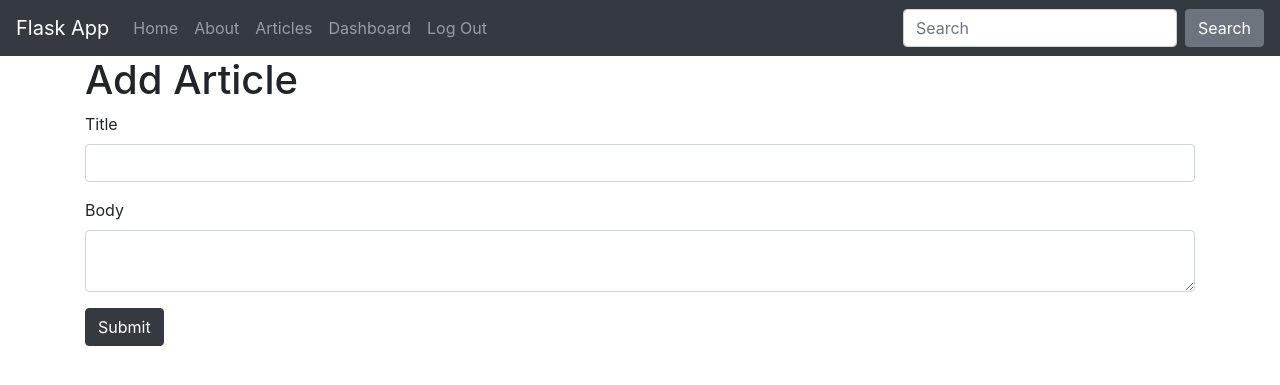
After one commit to KristinaFrants/Python-Flask-App, a Flask app: page /add_article in a window 1280 px wide. The commit adds this page. Shown: the top 385 px of the page. Run offline with Flask 2, Linux system fonts and the light colour scheme; the visitor is signed in with stand-in values (Sample User, id 1); some libraries are stand-ins or nearby versions.

Commit message:
Dashboard & Articles

```diff
--- a/app.py
+++ b/app.py
@@ -1,5 +1,5 @@
 from flask import Flask, render_template, flash, redirect, url_for, session, logging, request
-from data import Articles
+# from data import Articles
 from flask_mysqldb import MySQL
 from wtforms import Form, StringField, TextAreaField, PasswordField, validators
 from passlib.hash import sha256_crypt
@@ -17,7 +17,7 @@ app.config['MYSQL_CURSORCLASS'] = 'DictCursor'
 
 mysql = MySQL(app)
 
-Articles = Articles()
+# Articles = Articles()
 
 @app.route('/')
 def index():
@@ -30,11 +30,22 @@ def about():
 
 @app.route('/articles')
 def articles():
-    return render_template('articles.html', articles= Articles)
+    cur = mysql.connection.cursor()
+    result = cur.execute("SELECT * FROM articles")
+    articles = cur.fetchall()
+    if result > 0:
+        return render_template('articles.html', articles=articles)
+    else:
+        msg = "No Articles Found"
+        return render_template('articles.html', msg=msg)
+    cur.close()
 
 @app.route('/article/<string:id>')
 def article(id):
-    return render_template('article.html', id=id)
+    cur = mysql.connection.cursor()
+    result = cur.execute("SELECT * FROM articles WHERE id=%s", [id])
+    article = cur.fetchone()
+    return render_template('article.html', article=article)
 
 class RegisterForm(Form):
     name = StringField('First Name', [validators.Length(max=50)])
@@ -107,18 +118,51 @@ def is_logged_in(f):
             return redirect(url_for('login'))
     return wrap
 
-@app.route('/dashboard')
+@app.route('/logout')
 @is_logged_in
-def dashboard():
-    return render_template('dashboard.html')
-
-
-@app.route('/logout')
 def logout():
     session.clear()
     flash('you are now logged out', 'success')
     return redirect(url_for('login'))
 
+@app.route('/dashboard')
+@is_logged_in
+def dashboard():
+    cur = mysql.connection.cursor()
+    result = cur.execute("SELECT * FROM articles")
+    articles = cur.fetchall()
+    if result > 0:
+        return render_template('dashboard.html', articles=articles)
+    else:
+        msg = "No Articles Found"
+        return render_template('dashboard.html', msg=msg)
+    cur.close()
+
+#article form class
+class ArticleForm(Form):
+    title = StringField('Title', [validators.Length(max=200)])
+    body  = TextAreaField('Body', [validators.Length(min=30)])
+
+
+@app.route('/add_article', methods=['GET', 'POST'])
+@is_logged_in
+def add_article():
+    form = ArticleForm(request.form)
+    if request.method == 'POST' and form.validate():
+        title = form.title.data
+        body = form.body.data
+
+        #create a cursor
+        cur = mysql.connection.cursor()
+        cur.execute("INSERT INTO articles(title, body, author) VALUES(%s, %s, %s)",(title, body, session['username']))
+        mysql.connection.commit()
+        cur.close()
+        flash('Article created', 'success')
+        return redirect(url_for('dashboard'))
+    return render_template('add_article.html', form=form)
+
+
+
 if __name__ == '__main__':
     app.secret_key='secret123'
     app.run(debug= True)
--- /dev/null
+++ b/templates/add_article.html
@@ -0,0 +1,15 @@
+{% extends 'layout.html'%}
+
+{% block body %}
+<h1>Add Article</h1>
+{% from "includes/_formhelpers.html" import render_field %}
+<form method="POST" action="">
+    <div class="form-group">
+        {{render_field(form.title, class_="form-control")}}
+    </div>
+    <div class="form-group">
+        {{render_field(form.body, class_="form-control", id="editor")}}
+    </div>
+    <p><input type="submit" class="btn btn-dark" value="Submit"></p>
+</form>
+{% endblock %}
--- a/templates/home.html
+++ b/templates/home.html
@@ -4,5 +4,9 @@
 <div class='jumbotron text-center'>
     <h1>Welcome to Flask app</h1>
     <p class='lead'>This app is build on Flask</p>
+    {% if session.logged_in == NULL %}
+<a href="/register" class="btn btn-primary btn-lg">Register</a>
+<a href="/login" class="btn btn-success btn-lg">Login</a>
+    {% endif %}
 </div>
 {% endblock %}
--- a/templates/includes/_navbar.html
+++ b/templates/includes/_navbar.html
@@ -1,5 +1,5 @@
 <nav class="navbar navbar-expand-md navbar-dark bg-dark ">
-    <a class="navbar-brand" href="/register">Register Flask App</a>
+    <a class="navbar-brand" href="/">Flask App</a>
     <button class="navbar-toggler" type="button" data-toggle="collapse" data-target="#navbarsExampleDefault" aria-controls="navbarsExampleDefault" aria-expanded="false" aria-label="Toggle navigation">
       <span class="navbar-toggler-icon"></span>
     </button>
@@ -26,6 +26,9 @@
         <li class="nav-item navbar-right">
           <a class="nav-link" href="/login">Log In</a>
         </li>
+        <li class="nav-item">
+          <a class="nav-link" href="/register" tabindex="-1" >Register</a>
+        </li>
         {% endif %}
       </ul>
       <form class="form-inline my-2 my-lg-0">
--- a/templates/layout.html
+++ b/templates/layout.html
@@ -11,8 +11,10 @@
         {% include 'includes/_messages.html' %}
         {% block body %}{% endblock %}
     </div>
-<script src="https://stackpath.bootstrapcdn.com/bootstrap/4.5.0/js/bootstrap.min.js">
-
+<script src="https://stackpath.bootstrapcdn.com/bootstrap/4.5.0/js/bootstrap.min.js"></script>
+<script src="//cdn.ckeditor.com/4.14.1/standard/ckeditor.js"></script>
+<script type="text/javascript">
+CKEDITOR.replace('editor')
 </script>
 </body>
 </html>
```
Also changed, not shown: templates/article.html (+6 -3 lines), templates/dashboard.html (+22 -1 lines).
